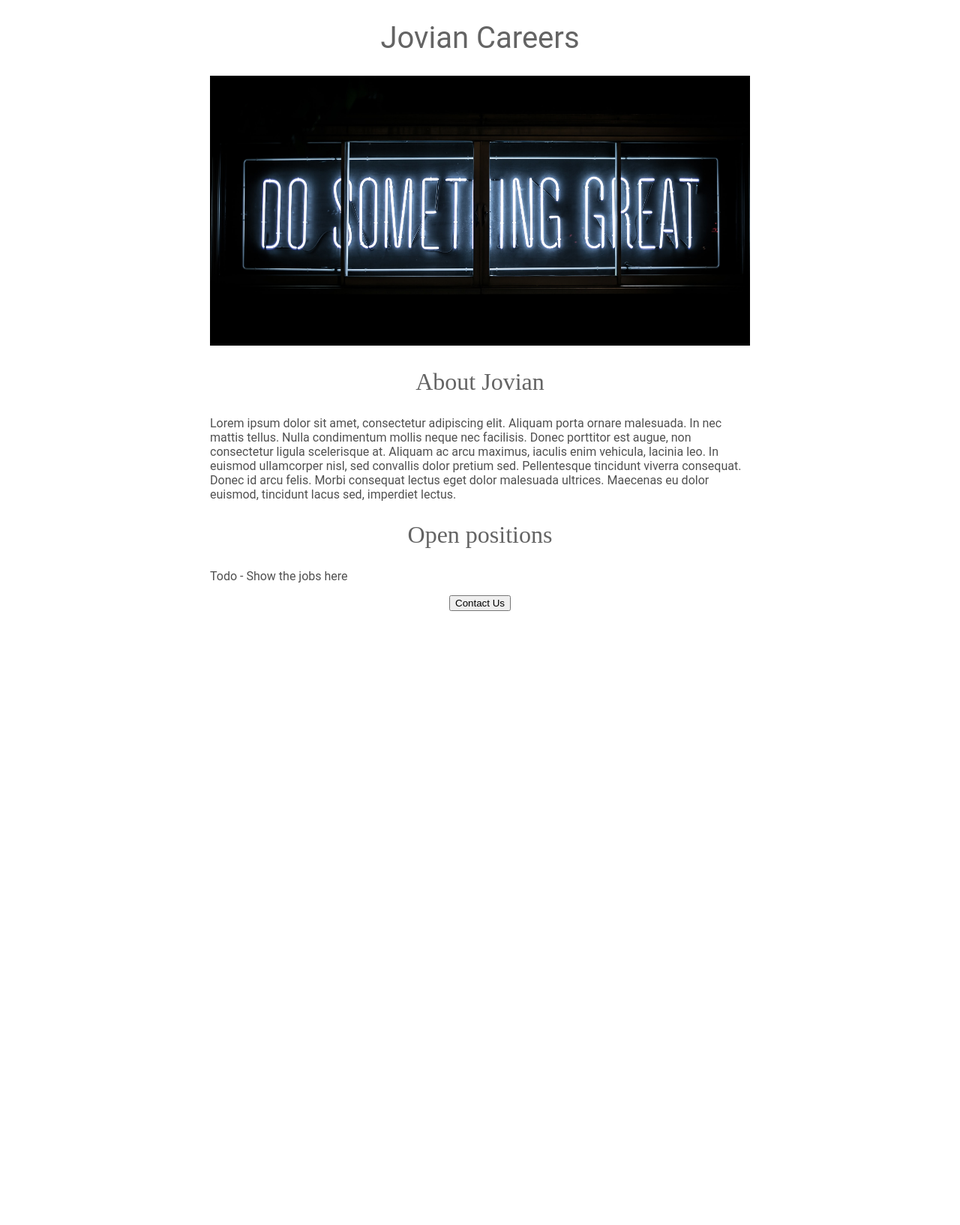
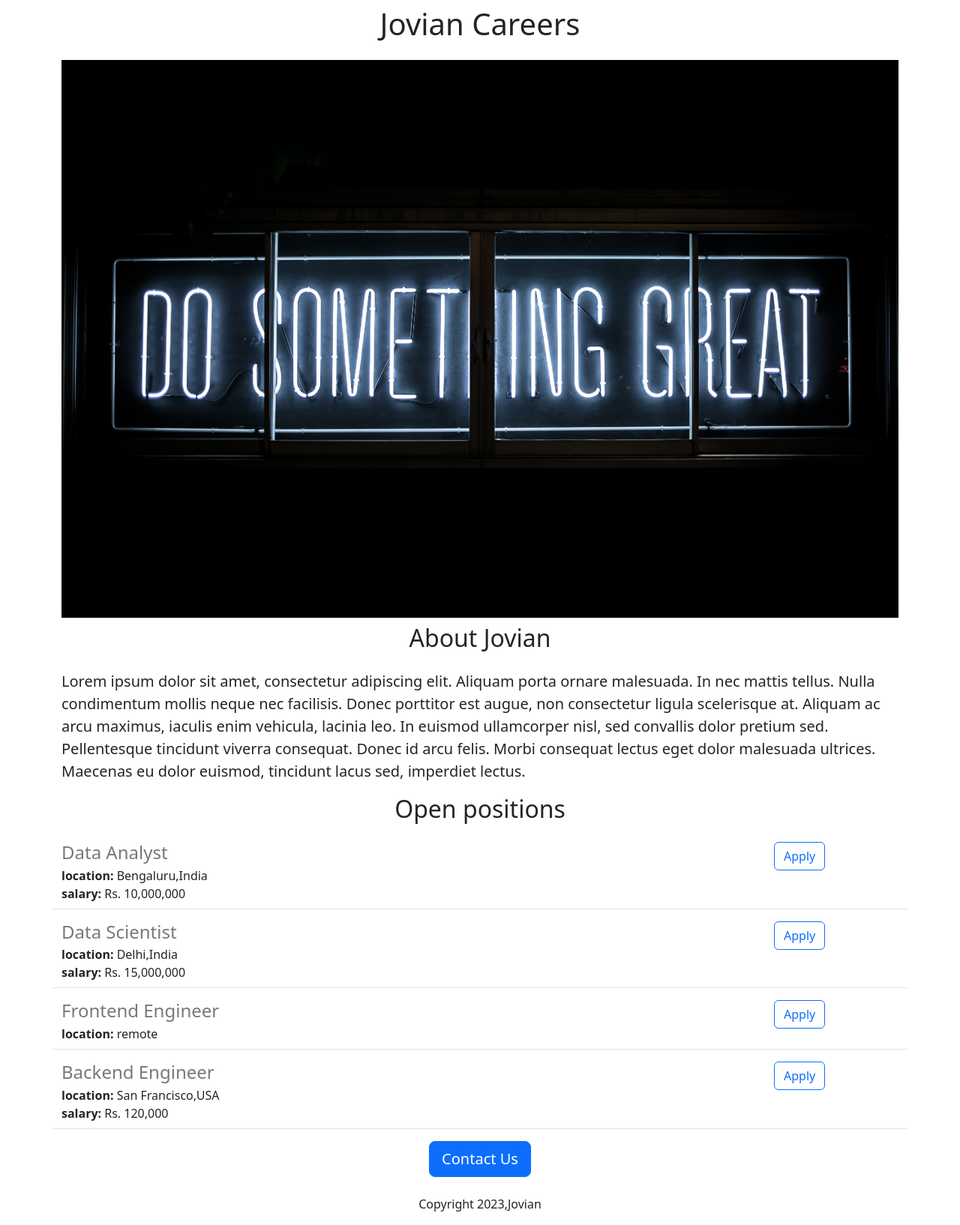
Before and after one commit to Fabrice2019/Jovian-careers-website, a Flask app: page / in a window 1280 px wide. Shown: the whole page at 75% size. Before the commit the page ends 815 px from the top, so only its background shows below. Run offline with Flask 2, Linux system fonts and the light colour scheme.

Commit message:
Added dynamic data and API route

```diff
--- a/app.py
+++ b/app.py
@@ -1,10 +1,40 @@
-from flask import Flask,render_template
+from flask import Flask,render_template,jsonify
 
 app = Flask(__name__)
 
+JOBS=[
+  {
+    'id':1,
+    'title':'Data Analyst',
+    'location':'Bengaluru,India',
+    'salary':'Rs. 10,000,000'
+  },
+    {
+    'id':2,
+    'title':'Data Scientist',
+    'location':'Delhi,India',
+    'salary':'Rs. 15,000,000'
+  },
+    {
+    'id':3,
+    'title':'Frontend Engineer',
+    'location':'remote'
+  },
+    {
+    'id':4,
+    'title':'Backend Engineer',
+    'location':'San Francisco,USA',
+    'salary':'Rs. 120,000'
+  }
+]
+
 @app.route('/')
 def hello_world():
-  return render_template('home.html')
+  return render_template('home.html',jobs=JOBS)
+
+@app.route('/api/jobs')
+def list_jobs():
+  return jsonify(JOBS)
 
 if __name__==__name__:
    app.run(host='0.0.0',debug=True)
--- a/templates/home.html
+++ b/templates/home.html
@@ -2,47 +2,26 @@
 <html>
   <head>
     <title>Jovian Careers</title>
-    <style>
-      h1{
-        font-size:40px;
-        font-family:Roboto;
-        font-weight:normal;
-        color:rgb(100,100,100) ;
-        text-align:center;
-      }
-      #banner{
-        width:100%;
-        height:360px;
-        object-fit:cover;
-      }
-      p{
-        font-family:Roboto;
-        color:rgb(80,80,80);
-      }
-      h2{
-        font-family:Robot;
-        font-size:32px;
-        color:rgb(100,100,100);
-        text-align:center;
-        font-weight:normal;
-      }
-      #container{
-        max-width:720px;
-        margin:0 auto;
-      }
-    </style>
-  </head>
+     <meta charset="utf-8">
+    <meta name="viewport" content="width=device-width, initial-scale=1">
+    <link href="https://cdn.jsdelivr.net/npm/bootstrap@5.3.0-alpha1/dist/css/bootstrap.min.css" rel="stylesheet" integrity="sha384-GLhlTQ8iRABdZLl6O3oVMWSktQOp6b7In1Zl3/Jr59b6EGGoI1aFkw7cmDA6j6gD" crossorigin="anonymous">
+     </head>
   <body>
-    <div id="container">
-   <h1>Jovian Careers</h1>
-   <img id="banner" src="https://jovian-careers-website.fabrice2023.repl.co/static/banner.jpg" height="320">
+    <div class="container">
+   <h1 class="text-center mt-2 mb-4">Jovian Careers</h1>
+   <img class="img-fluid" id="banner" src="https://jovian-careers-website.fabrice2023.repl.co/static/banner.jpg" height="320">
 
-    <h2>About Jovian</h2>
-    <p>Lorem ipsum dolor sit amet, consectetur adipiscing elit. Aliquam porta ornare malesuada. In nec mattis tellus. Nulla condimentum mollis neque nec facilisis. Donec porttitor est augue, non consectetur ligula scelerisque at. Aliquam ac arcu maximus, iaculis enim vehicula, lacinia leo. In euismod ullamcorper nisl, sed convallis dolor pretium sed. Pellentesque tincidunt viverra consequat. Donec id arcu felis. Morbi consequat lectus eget dolor malesuada ultrices. Maecenas eu dolor euismod, tincidunt lacus sed, imperdiet lectus.</p>
-    <h2>Open positions</h2>
-    <p>Todo - Show the jobs here</p>
-      <div style="text-align:center;">
-    <button>Contact Us</button>
+    <h2 class="text-center mt-2 mb-4">About Jovian</h2>
+    <p class="lead">Lorem ipsum dolor sit amet, consectetur adipiscing elit. Aliquam porta ornare malesuada. In nec mattis tellus. Nulla condimentum mollis neque nec facilisis. Donec porttitor est augue, non consectetur ligula scelerisque at. Aliquam ac arcu maximus, iaculis enim vehicula, lacinia leo. In euismod ullamcorper nisl, sed convallis dolor pretium sed. Pellentesque tincidunt viverra consequat. Donec id arcu felis. Morbi consequat lectus eget dolor malesuada ultrices. Maecenas eu dolor euismod, tincidunt lacus sed, imperdiet lectus.</p>
+    <h2 class="text-center mt-2 mb-4">Open positions</h2>
+      <div>
+        {% for job in jobs %}
+           {% include 'jobitem.html' %}
+        {% endfor %}
+      </div>
+      <div class="text-center">
+    <button class="btn btn-primary btn-lg">Contact Us</button>
+        <p class="mt-4">Copyright 2023,Jovian</p>
       </div>
     </div>
   </body>
--- /dev/null
+++ b/templates/jobitem.html
@@ -0,0 +1,19 @@
+
+        <div class="border-bottom row" style="margin-bottom:16px; padding-bottom:8px;">
+          <div class="col-10">
+          <h4 style="margin-bottom:4px; color:rgb(120,120,120)" >
+            {{job['title']}}
+          </h4>
+          <div><b>location:</b>
+            {{job['location']}}
+          </div>
+          {% if 'salary' in job %}
+           <div><b>salary:</b>
+            {{job['salary']}}
+          </div>
+          {% endif %}
+          </div>
+          <div class="col-2">
+          <button type="button" class="btn btn-outline-primary">Apply</button>
+          </div>
+        </div>
```
Also changed, not shown: 1 other file.
